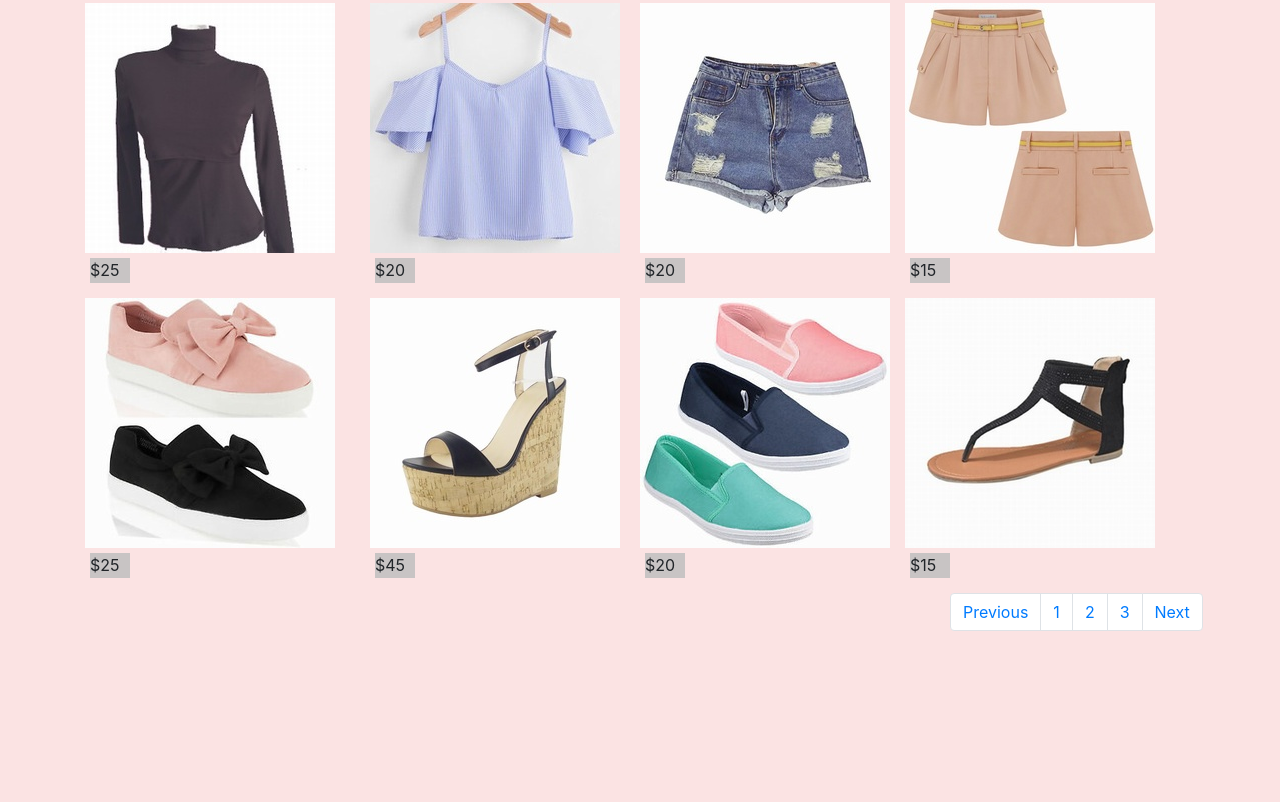
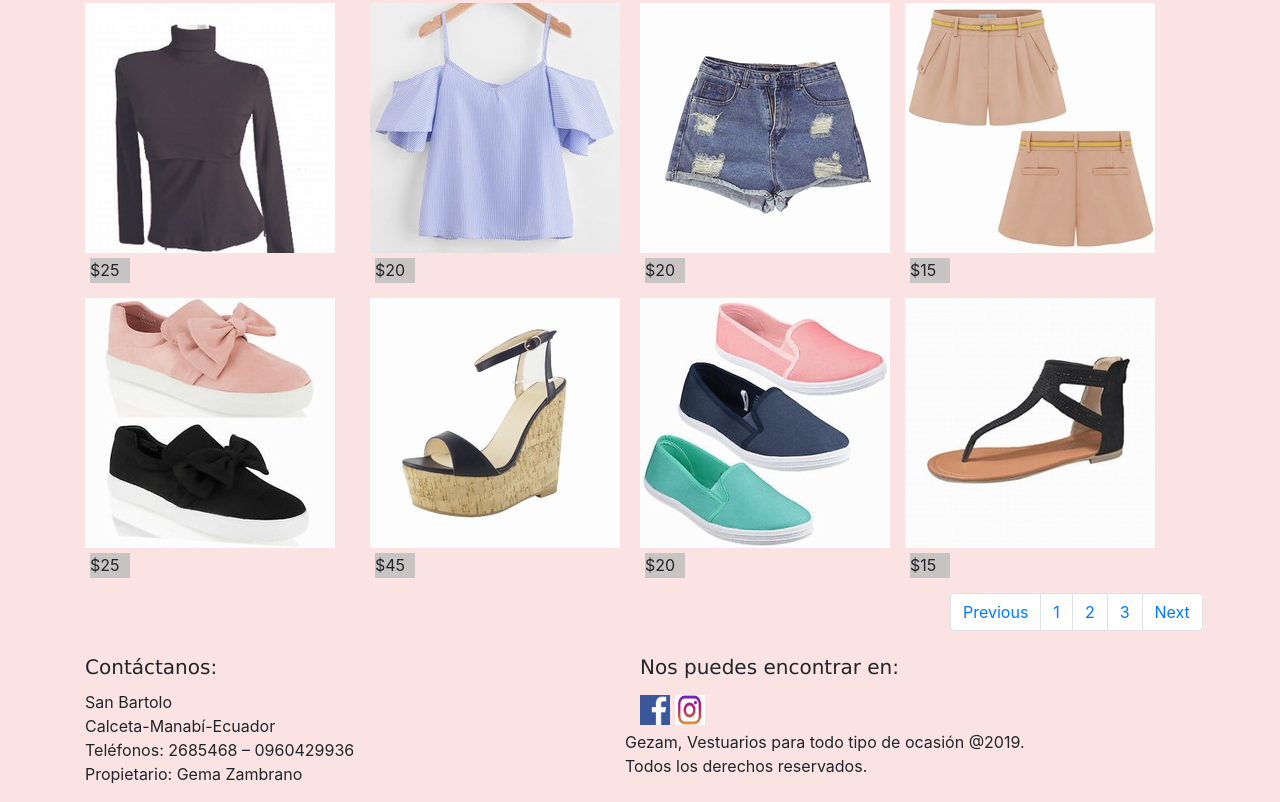
Before and after one commit to gezam/Clothing.github.io, a plain HTML site: page PgMujeres.html in a window 1280 px wide. Shown: the part 516-1318 px from the top of the page. Before the commit the page ends 1163 px from the top, so only its background shows below. Drawn offline with Linux system fonts and the light colour scheme.

Commit message:
Cambios de ordenamientos entre pag

```diff
--- a/Estilos.css
+++ b/Estilos.css
@@ -45,7 +45,3 @@ nav{
 	margin-top: 10px;
 	margin-left: 865px;
 }
-
-h2{
-	font-size: 20px;
-}
--- a/PgMujeres.html
+++ b/PgMujeres.html
@@ -15,8 +15,12 @@
 <div class="row">
 
 	<div class="col-sm-12 col-lg-12 col-xs-12">
+		<header id="header" class="">
+		<h1><strong><em> ▓ ▒ Vestimenta para ellas ▓ ▒</em></strong></h1>
 
-		<h1><strong><em> ▓ ▒ Vestimenta para ellas ▓ ▒</em></strong></h1>
+		</header><!-- /header -->
+<section>
+
 
 		<ul class="Menu">
 		<li><a href="index.html" >Principal</a></li>
@@ -119,6 +123,30 @@
     <li class="page-item"><a class="page-link" href="PgTotal.html">Next</a></li>
   </ul>
 </nav>
+</section>
+<footer>
+    <div class="row">
+        <div class="col-xs-6 col-lg-6">
+            <label >Contáctanos:</label>
+            <p >
+            San Bartolo<br>
+            Calceta-Manabí-Ecuador<br>
+            Teléfonos: 2685468 – 0960429936<br>
+            Propietario: Gema Zambrano
+            </p>
+        </div>
+        <div>
+        <label>Nos puedes encontrar en:</label>
+              <div>
+                  <a href="https://www.facebook.com/profile.php?id=100016790200708"><img src="fb.jpg" width="30px" height="30px"></a>
+                  <a href="https://www.instagram.com/gemazp14/?hl=es-la"><img src="is.jpg" width="30px" height="30px"></a>
+              </div>
+              <div class="row"> <p >Gezam, Vestuarios para todo tipo de ocasión @2019.<br>
+              Todos los derechos reservados.</p></div>
+        </div>
+    </div>
+</footer>
+
 </div>
 </div>
 
```
Also changed, not shown: PgHombres.html (+31 -1 lines), PgTotal.html (+28 -9 lines), index.html (+9 -1 lines).
